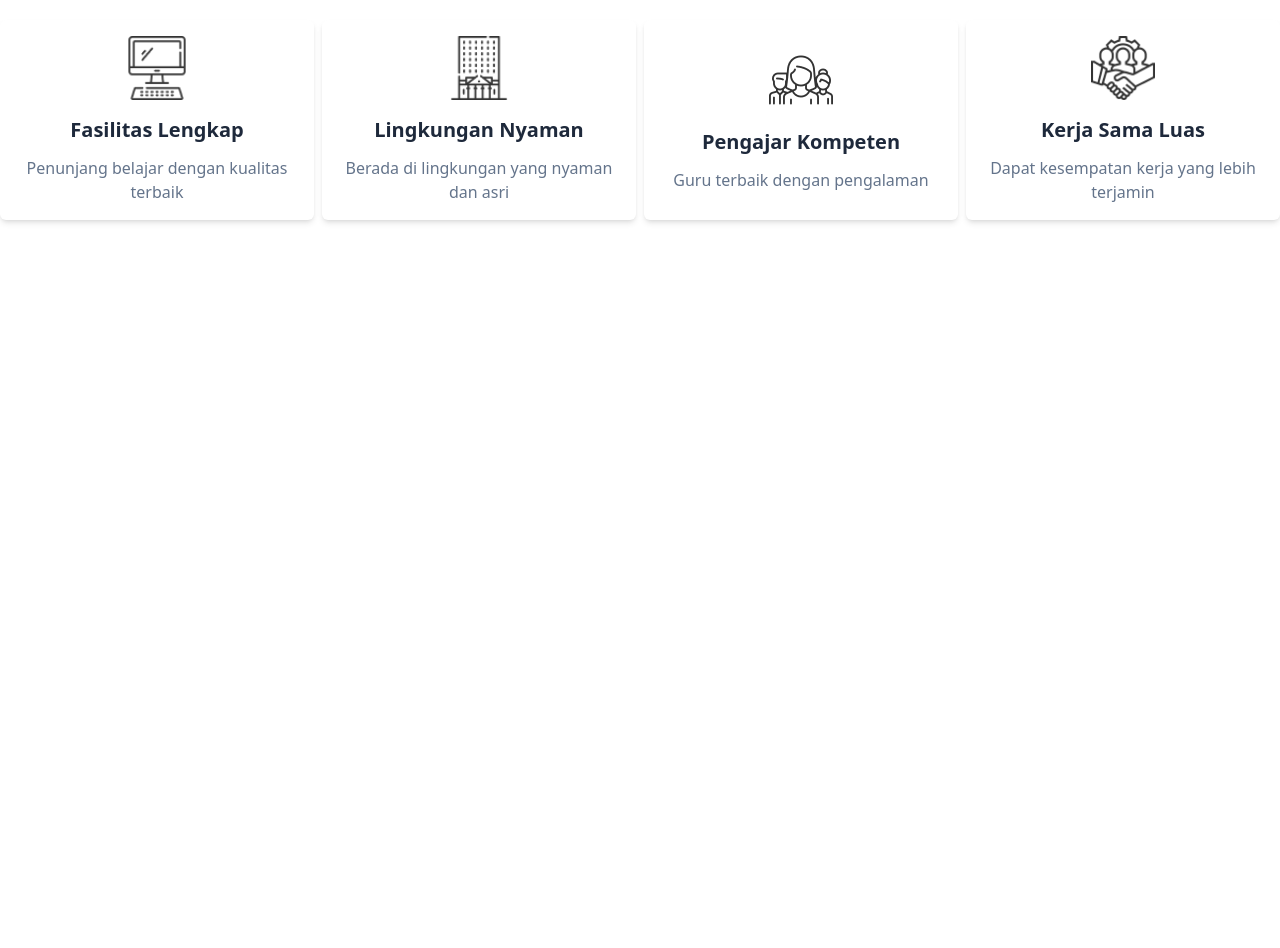
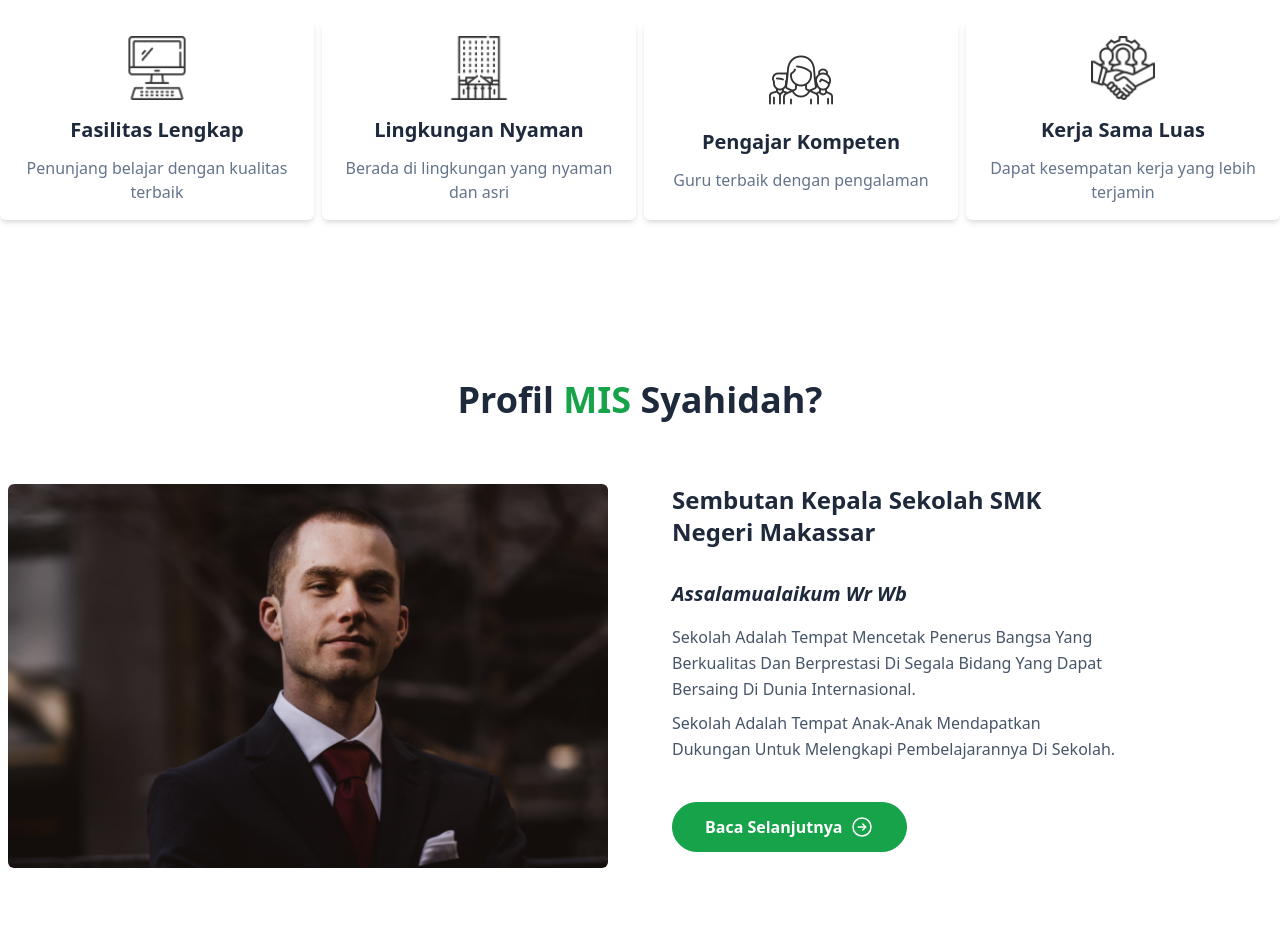
Before and after one commit to musaera/Tailwind-CSS-3, a website: page src/index.html in a window 1280 px wide. Shown: the part 932-1880 px from the top of the page. Before the commit the page ends 1232 px from the top, so only its background shows below. Drawn offline with Linux system fonts and the light colour scheme.

Commit message:
Added Content About Section

```diff
--- a/src/index.html
+++ b/src/index.html
@@ -417,6 +417,79 @@
     </div>
     <!-- bagian content end -->
 
+    <!-- Bagian content about -->
+    <div class="w-full bg-white py-20">
+      <div class="container mx-auto">
+        <div class="max-w-xl mb-16 text-center mx-auto">
+          <h1 class="font-bold text-slate-800 text-4xl capitalize mb-6">
+            Profil <span class="text-green-600">MIS</span> Syahidah?
+          </h1>
+        </div>
+        <!-- Content utama -->
+        <div class="flex gap-12">
+          <!-- Bagian gambar -->
+          <div class="w-1/2 px-2">
+            <div class="w-full h-96 overflow-hidden rounded-md">
+              <img
+                src="../public/img/kepsek.png"
+                alt="Profil Image"
+                class="w-full h-full object-cover hover:scale-105 transition-all duration-500"
+              />
+            </div>
+          </div>
+          <!-- Bagian gambar end -->
 
+          <!-- Bagian teks -->
+          <div class="w-1/2 px-2">
+            <h1 class="text-2xl mb-8 max-w-sm font-bold text-slate-800">
+              Sembutan Kepala Sekolah SMK Negeri Makassar
+            </h1>
+            <h3
+              class="mb-4 font-semibold italic text-xl text-slate-800 capitalize"
+            >
+              Assalamualaikum wr wb
+            </h3>
+            <p
+              class="max-w-md text-slate-600 font-normal mb-2 leading-relaxed capitalize"
+            >
+              Sekolah adalah tempat mencetak penerus bangsa yang berkualitas dan
+              berprestasi di segala bidang yang dapat bersaing di dunia
+              internasional.
+            </p>
+            <p
+              class="max-w-md text-slate-600 font-normal mb-10 leading-relaxed capitalize"
+            >
+              Sekolah adalah tempat anak-anak mendapatkan dukungan untuk
+              melengkapi pembelajarannya di sekolah.
+            </p>
+
+            <!-- Tombol -->
+            <button
+              class="flex gap-2 rounded-full items-center bg-green-600 text-white py-3 px-8 font-semibold border border-green-600 hover:bg-transparent hover:text-green-600 transition-all duration-500"
+            >
+              <span>Baca Selanjutnya</span>
+              <svg
+                xmlns="http://www.w3.org/2000/svg"
+                fill="none"
+                viewBox="0 0 24 24"
+                stroke-width="1.5"
+                stroke="currentColor"
+                class="w-6 h-6"
+              >
+                <path
+                  stroke-linecap="round"
+                  stroke-linejoin="round"
+                  d="M12.75 15l3-3m0 0l-3-3m3 3h-7.5M21 12a9 9 0 1 1-18 0 9 9 0 0 1 18 0z"
+                />
+              </svg>
+            </button>
+            <!-- Tombol end -->
+          </div>
+          <!-- Bagian teks end -->
+        </div>
+        <!-- Content utama end -->
+      </div>
+    </div>
+    <!-- Bagian content about end -->
   </body>
 </html>
```
Also changed, not shown: public/img/kepsek.png (added), src/output.css.
